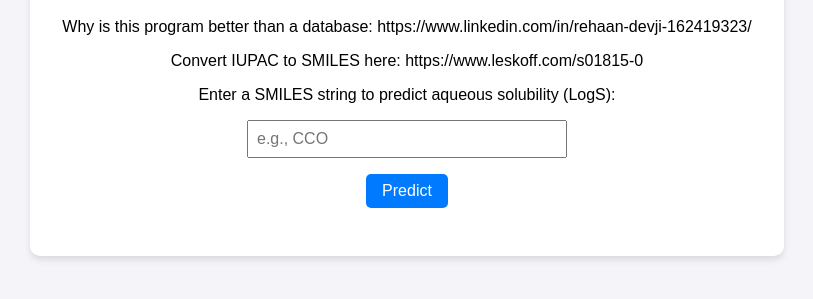
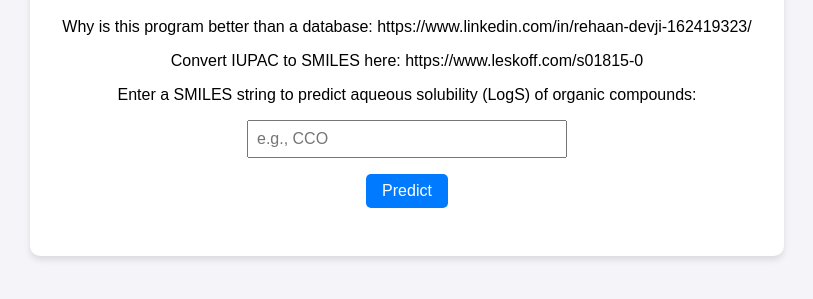
Before and after one commit to CodeViber007/logs-predictor, a plain HTML site: page templates/index.html in a window 1280 px wide. Shown: the part 319-618 px from the top of the page, without its empty margins (233-1046 px from the left). Drawn offline with Linux system fonts and the light colour scheme.

Commit message:
Update index.html

```diff
--- a/templates/index.html
+++ b/templates/index.html
@@ -50,7 +50,7 @@
     <h1>LogS Predictor</h1>
     <p>Why is this program better than a database: https://www.linkedin.com/in/rehaan-devji-162419323/</p>
     <p>Convert IUPAC to SMILES here: https://www.leskoff.com/s01815-0 <p>
-    <p>Enter a SMILES string to predict aqueous solubility (LogS):</p>
+    <p>Enter a SMILES string to predict aqueous solubility (LogS) of organic compounds:</p>
     <input type="text" id="smiles" placeholder="e.g., CCO" />
     <br>
     <button onclick="predictLogS()">Predict</button>
```
